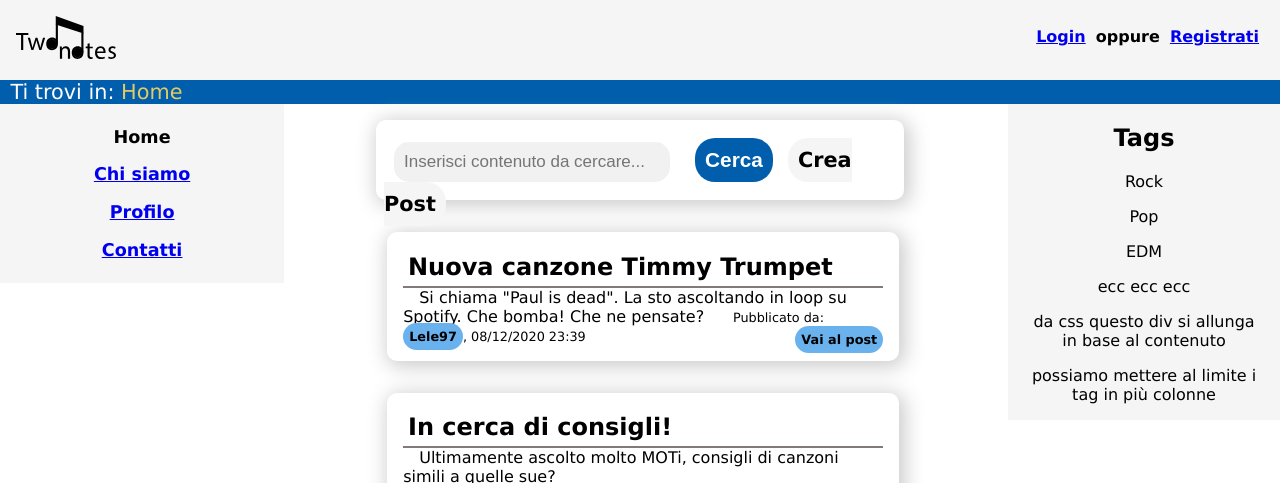
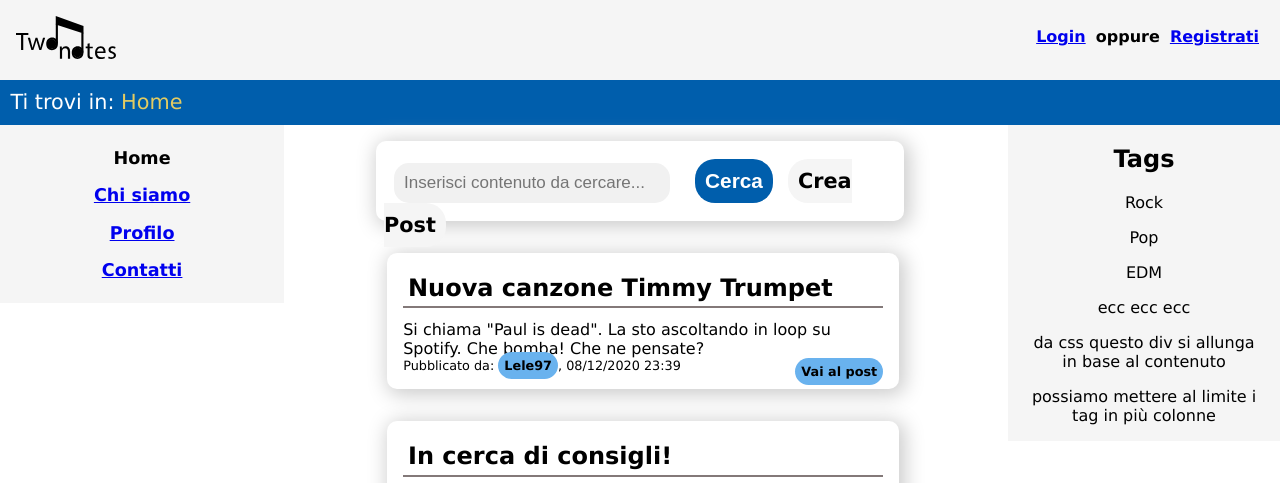
Before and after one commit to MicheleBaldisseri/TwoNotes, a PHP site: page / in a window 1280 px wide. Shown: the top 483 px of the page. Run offline with PHP 8.4, Linux system fonts and the light colour scheme; data comes from the database, SQL or seed files in the repository.

Commit message:
fix css e form

```diff
--- a/styles/stile.css
+++ b/styles/stile.css
@@ -86,14 +86,13 @@ SEZIONE HOME
     font-size: 1.5em;
     padding: 0.2em;
     border-bottom: 2px solid rgb(131, 121, 121);
-}
-.postContent p{
-    padding: 1em;
+    margin-bottom: 0.5em;
 }
 .infoPost{
     font-size: 0.8em;
 }
 .postContent img{
+    padding: 1em;
     width: 30%;
     display: block;
     margin: auto;
@@ -205,8 +204,7 @@ SEZIONE SINGOLO POST
 ===================
 */
 
-#singlePost,
-#commentIns{
+#singlePost, #commentIns{
 	margin-left: 25%;
     width: 55em;
     height: fit-content;
@@ -247,41 +245,6 @@ SEZIONE SINGOLO POST
 	font-size: 13px;
     font-style: oblique;
 }
-/*
-#cover p{
-    position: relative;
-    bottom: 5em;
-}
-
-#user-info{
-    position: relative;
-    bottom: 5em;
-    margin: auto;
-}
-
-/*.circle{
-    width: 100px;
-    height: 100px;
-    background-color: white;
-    border: 5px solid white;
-    border-radius: 100px;
-}
-
-
-#user-info img{
-    width: 100%;
-    box-shadow: none;
-    width: 90px;
-    height: 90px;
-    background-color: white;
-    border: 5px solid white;
-    border-radius: 100px;
-    z-index: 1;
-}
-
-#user-info a{
-    margin-top: 1em;
-}*/
 /*
 ===================
 SEZIONE NUOVO POST
@@ -626,7 +589,7 @@ SEZIONE PROFILO
 #profile div{
     padding: 1em;
 }
-#profile h2, p{
+#profile h2 , #profile p{
     display: inline;
 }
 #profile p{
--- a/views/index.html
+++ b/views/index.html
@@ -55,7 +55,8 @@
 
         <ul class="listaPost">
             LISTAPOST
-            <!--<li>
+            <!--
+            <li>
                 <div class="postContent round_div shadow-div">
                     <h1>Nuova canzone Timmy Trumpet</h1>
                     <p>Si chiama "Paul is dead". La sto ascoltando in loop su
```
